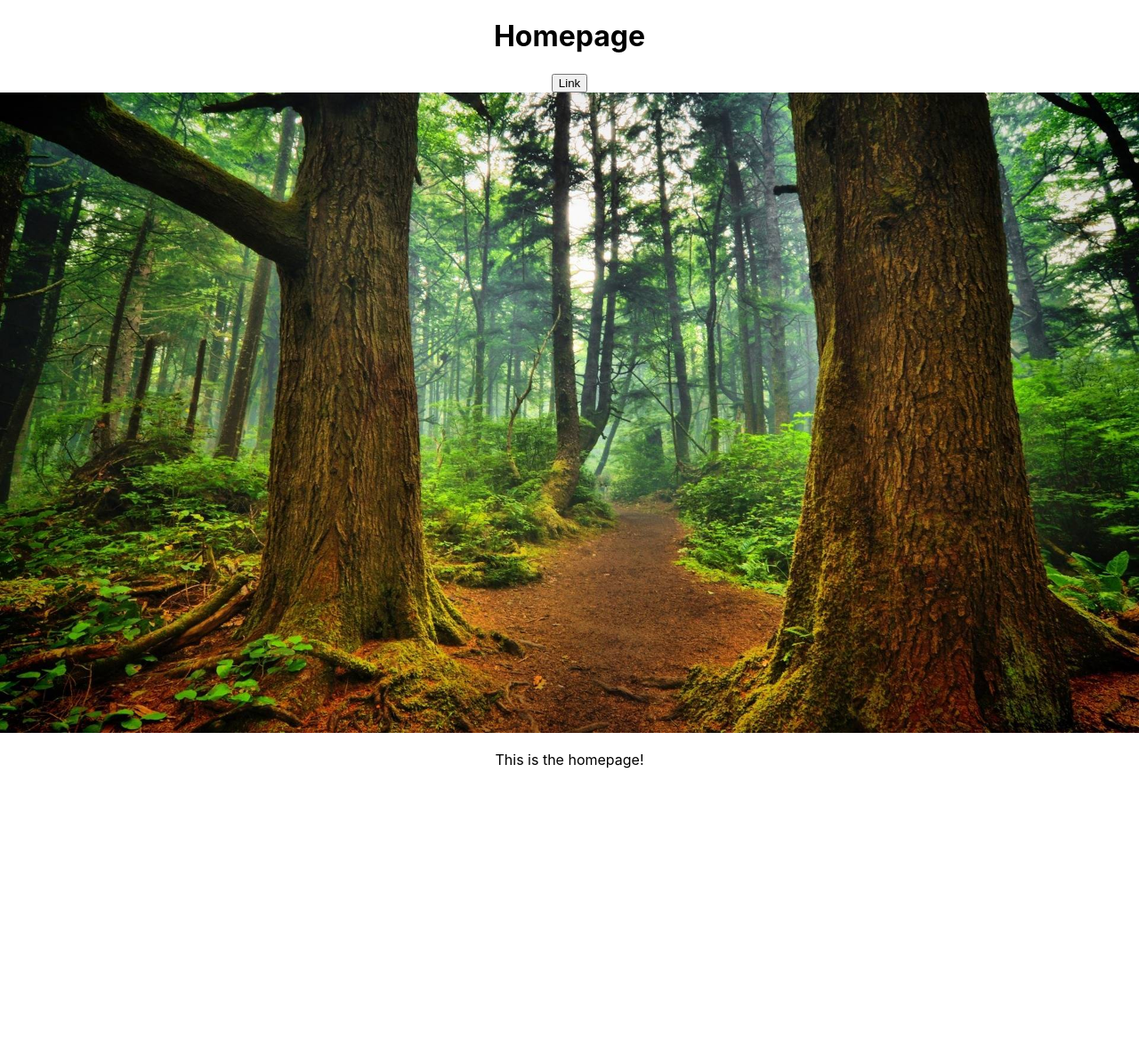
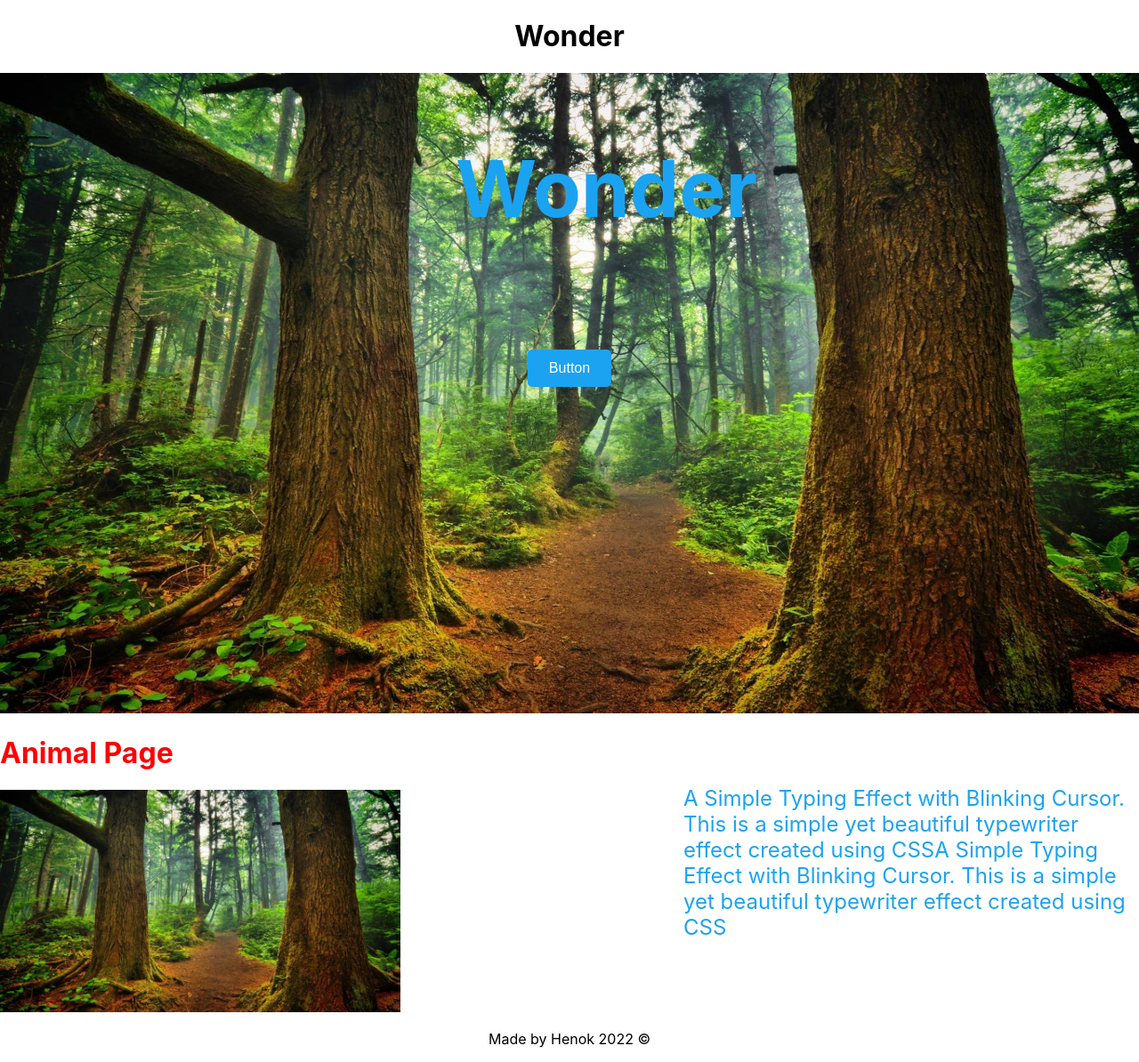
Before and after one commit to HenokB/Wonder, a Next.js app: page / in a window 1280 px wide. Shown: the whole page at 89% size. Before the commit the page ends 880 px from the top, so only its background shows below. Built offline with nearby package versions, Linux system fonts and the light colour scheme.

Commit message:
some updates

```diff
--- /dev/null
+++ b/components/Animals.js
@@ -0,0 +1,25 @@
+import styles from '../styles/Home.module.css'
+import Image from 'next/image'
+import animal from '../public/bg.jpg'
+
+
+export function Animals(){
+    return(
+        <div className={styles.animalPage}>
+            <h1>Animal Page</h1>
+            <p className={styles.p}>
+            A Simple Typing Effect with Blinking Cursor. This is a simple yet beautiful
+            typewriter effect created using CSSA Simple Typing Effect with Blinking Cursor.
+            This is a simple yet beautiful typewriter effect created using CSS
+            </p>
+            <Image
+                src={animal}
+                alt="a picture of animals"
+                width={450}
+                height={250}
+
+            />
+        </div>
+
+    )
+}
--- /dev/null
+++ b/components/Navbar.js
@@ -0,0 +1,22 @@
+import Image from 'next/image'
+import Link from 'next/link'
+import hero from '../public/bg.jpg'
+import {Animals} from '../components/Animals'
+import styles from '../styles/Home.module.css'
+export const Navbar = () => {
+  return (
+    <div class={styles.container}>
+    <h1>Wonder</h1>
+    <Image
+        src={hero}
+        alt="A random picture of a forest"
+
+    />
+    <button className={styles.btn}>Button</button>
+    <h1  className={styles.h12}>Wonder</h1>
+    </div>
+
+
+
+  );
+};
--- a/pages/index.js
+++ b/pages/index.js
@@ -1,22 +1,16 @@
 import Image from 'next/image'
 import Link from 'next/link'
 import hero from '../public/bg.jpg'
+import {Animals} from '../components/Animals'
+import { Navbar } from '../components/Navbar'
+import styles from '../styles/Home.module.css'
 
 const Home = () => {
   return (
     <div className='mainPage'>
-      <h1>Homepage</h1>
-      <div className='background'>
-      <div className='btn1'>
-        <button>Link</button>
-      </div>
-      <Image
-        src={hero}
-        alt="Picture of the author"
-
-      />
-      </div>
-      <p>This is the homepage!</p>
+      <Navbar/>
+      <Animals />
+      <p>Made by Henok 2022 ©</p>
     </div>
   )
 }
--- a/styles/Home.module.css
+++ b/styles/Home.module.css
@@ -1,10 +1,82 @@
-.mainPage {
+
+.narbar1{
   position: relative;
 }
-.background {
+.heroImage{
   position: relative;
 }
-.btn1{
+
+.button1{
+  width: 7rem;
+  height: 50px;
+  font-size: 1.2rem;
+  border-radius: 8px;
+  font-weight: bold;
+  border: 0ch;
+  background-color: #2c91ef;
+  margin-left: 15%;
+  margin-top: 5%;
+  position: absolute;
+
+}
+.animalPage{
+  color: red;
+  text-align: left;
+}
+.container {
+  position: relative;
+}
+
+.container .btn {
+  position: absolute;
+  top: 50%;
+  left: 50%;
+  transform: translate(-50%, -50%);
+  -ms-transform: translate(-50%, -50%);
+  background-color: rgb(27, 163, 241);
+  color: white;
+  font-size: 16px;
+  padding: 12px 24px;
+  border: none;
+  cursor: pointer;
+  border-radius: 5px;
+}
+.container .h12{
+  position: absolute;
+  color: rgb(27, 163, 241);
+  font-size: 5.5rem;
+  text-align: center;
+  top: 10%;
+  left: 40%;
+}
+
+.container .btn:hover {
+  background-color: rgb(0, 83, 131);
+}
+
+/* Container needed to position the button. Adjust the width as needed */
+.animalPage {
+  position: relative;
+
+}
+
+/* Make the image responsive */
+.animalPage img {
+  width: 100%;
+  height: auto;
+  align-items: right;
+  align-content: right;
+}
+.p{
+  position: absolute;
+  color: rgb(27, 163, 241);
+  font-size: 1.5rem;
+  top: 10%;
+  margin-left: 60%;
+}
+
+/* Style the button and place it in the middle of the container/image */
+.animalPage .btn {
   position: absolute;
   top: 50%;
   left: 50%;
@@ -17,5 +89,8 @@
   border: none;
   cursor: pointer;
   border-radius: 5px;
+}
 
+.animalPage .btn:hover {
+  background-color: black;
 }
```
Also changed, not shown: components/Info.js (added, +7 -0 lines).
